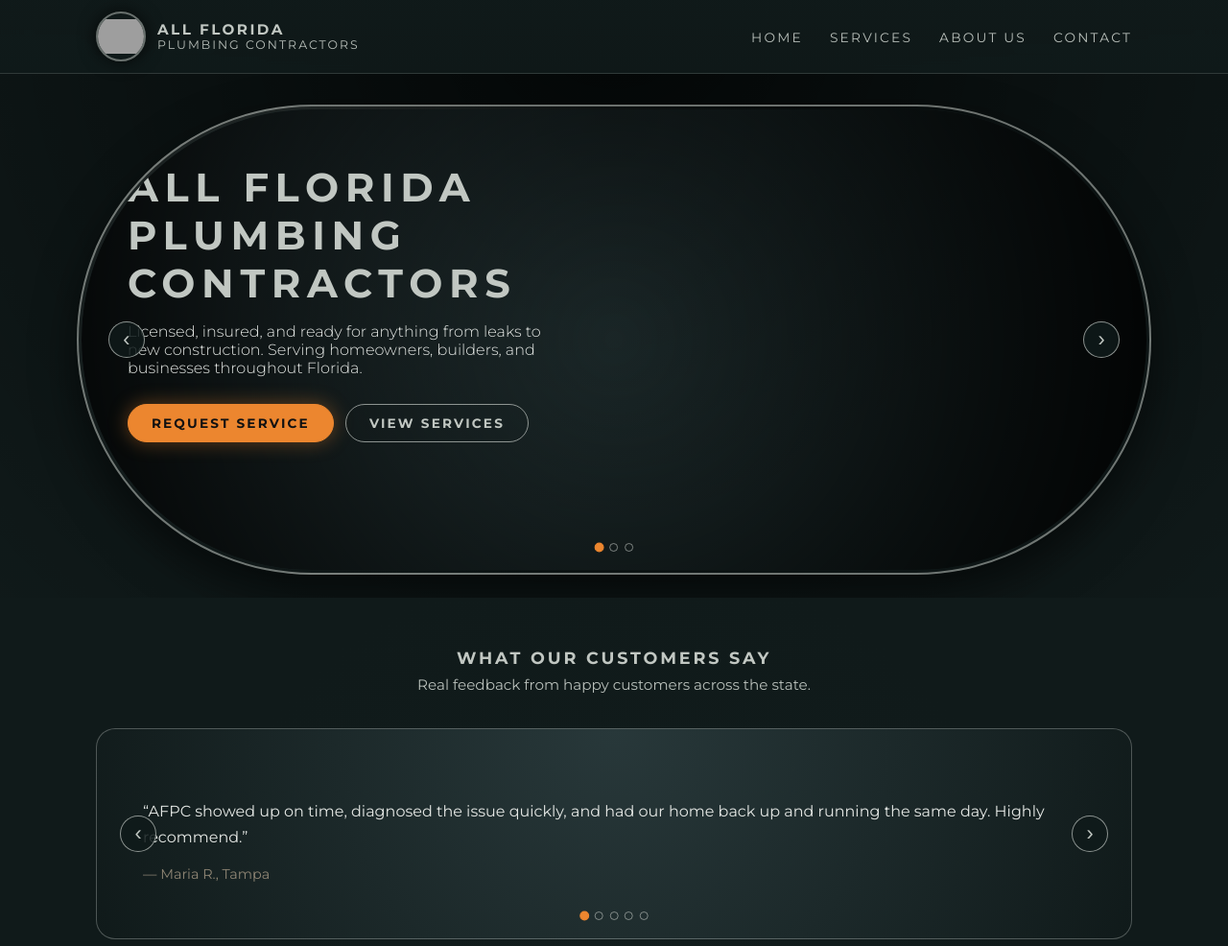
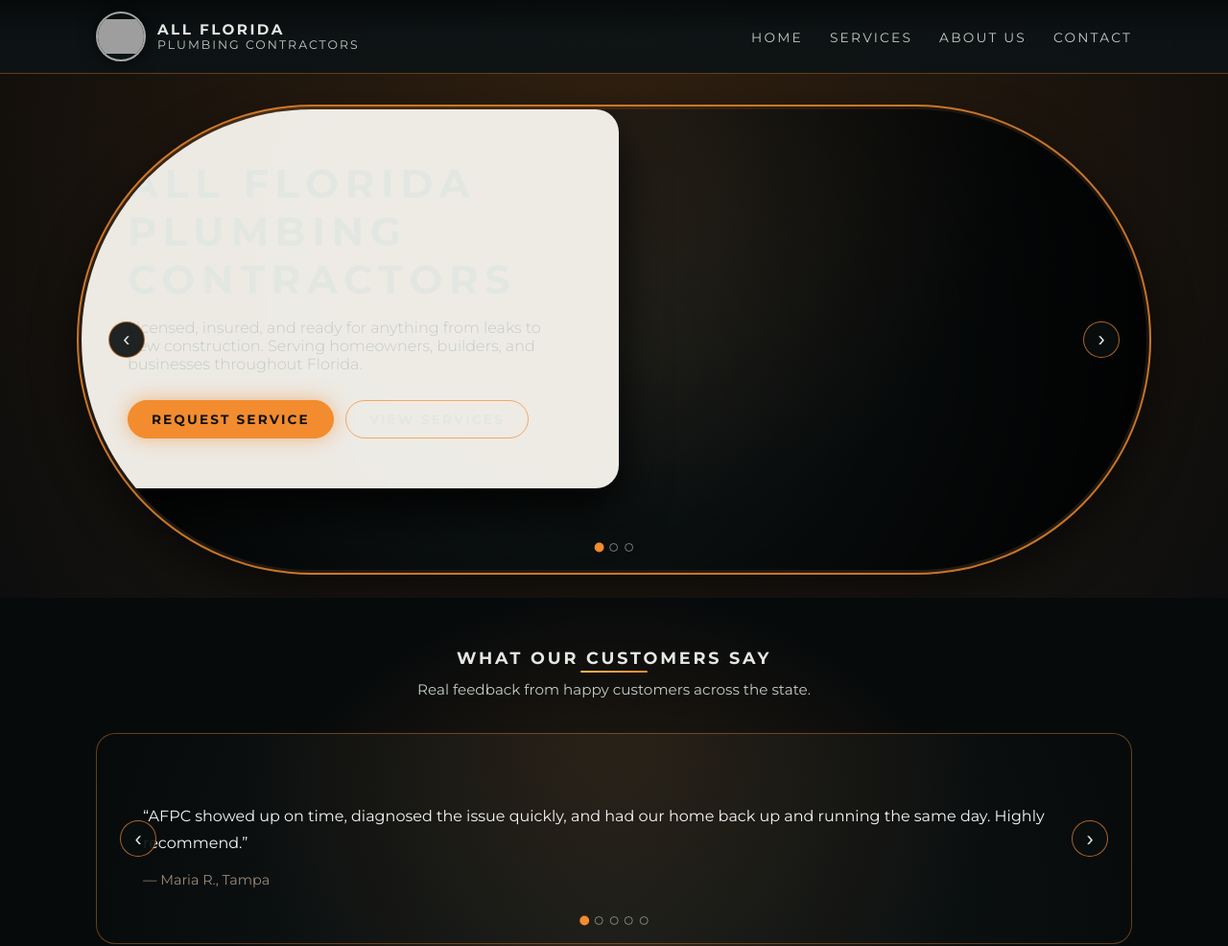
Before and after one commit to huntdb95-cloud/afpc, a plain HTML site: page index.html in a window 1280 px wide. Shown: the top 986 px of the page at 96% size. Drawn offline with Linux system fonts and the light colour scheme; grey boxes are pictures that could not be loaded.

Commit message:
Update styles.css

```diff
--- a/styles.css
+++ b/styles.css
@@ -1,16 +1,22 @@
 /* ===========================
-   COLOR SYSTEM (from your logo)
+   COLOR SYSTEM (logo-based)
    =========================== */
 :root {
-  --afpc-bg-dark: #101a1a;
-  --afpc-bg: #1c2d2d;
-  --afpc-bg-soft: #28383a;
-  --afpc-ring: #c1c7c2;
-  --afpc-muted: #8e8574;
-  --afpc-orange: #ec862f;
-  --afpc-text-main: #e4e7e4;
-  --afpc-text-soft: #b7beb9;
-  --afpc-border-subtle: #3e4f4f;
+  /* Core brand colors (sampled from your logo) */
+  --afpc-bg-dark: #070a0b;
+  --afpc-bg: #111819;
+  --afpc-bg-soft: #192324;
+
+  --afpc-ring: #e3e7e2;        /* light ring / key text */
+  --afpc-muted: #9b8a77;       /* warm muted text */
+
+  --afpc-orange: #f28c2f;      /* main orange accent */
+  --afpc-orange-soft: #ffb45b; /* lighter orange glow */
+
+  --afpc-text-main: #f4f6f4;
+  --afpc-text-soft: #c2cbc4;
+
+  --afpc-border-subtle: #364445;
 
   --afpc-radius-lg: 1.25rem;
   --afpc-radius-md: 0.75rem;
@@ -40,9 +46,8 @@ body {
   font-family: "Montserrat", system-ui, -apple-system, BlinkMacSystemFont, "Segoe UI",
     sans-serif;
   background:
-    radial-gradient(circle at top, rgba(0, 0, 0, 0.75), transparent 55%),
-    radial-gradient(circle at bottom, rgba(0, 0, 0, 0.75), transparent 55%),
-    var(--afpc-bg-dark);
+    radial-gradient(circle at top, rgba(242, 140, 47, 0.18), transparent 55%),
+    radial-gradient(circle at bottom, rgba(0, 0, 0, 0.9), #050708);
   color: var(--afpc-text-main);
   min-height: 100vh;
 }
@@ -84,11 +89,11 @@ main {
   z-index: 40;
   background: linear-gradient(
     to bottom,
-    rgba(16, 26, 26, 0.98),
-    rgba(16, 26, 26, 0.95),
-    rgba(16, 26, 26, 0.92)
+    rgba(7, 10, 11, 0.98),
+    rgba(13, 19, 21, 0.96),
+    rgba(13, 19, 21, 0.94)
   );
-  border-bottom: 1px solid rgba(193, 199, 194, 0.18);
+  border-bottom: 1px solid rgba(242, 140, 47, 0.4);
   backdrop-filter: blur(12px);
 }
 
@@ -111,7 +116,7 @@ main {
   width: 52px;
   object-fit: contain;
   border-radius: 50%;
-  border: 2px solid rgba(193, 199, 194, 0.5);
+  border: 2px solid rgba(227, 231, 226, 0.7);
   box-shadow: 0 0 18px rgba(0, 0, 0, 0.7);
 }
 
@@ -163,7 +168,7 @@ main {
   bottom: 0;
   width: 0%;
   height: 2px;
-  background: linear-gradient(90deg, var(--afpc-orange), var(--afpc-ring));
+  background: linear-gradient(90deg, var(--afpc-orange), var(--afpc-orange-soft));
   transition: width 0.25s ease;
 }
 
@@ -198,7 +203,7 @@ main {
 }
 
 /* ===========================
-   HERO
+   HERO & SLIDER
    =========================== */
 
 .hero {
@@ -207,9 +212,11 @@ main {
 
 .hero-inner {
   border-radius: 999px;
-  border: 2px solid rgba(193, 199, 194, 0.55);
+  border: 2px solid rgba(242, 140, 47, 0.8);
   padding: 0.18rem;
-  background: radial-gradient(circle at 20% 0, #c1c7c220, transparent 55%);
+  background:
+    radial-gradient(circle at 20% 0, rgba(242, 140, 47, 0.2), transparent 60%),
+    radial-gradient(circle at 80% 120%, rgba(242, 140, 47, 0.08), transparent 50%);
   box-shadow: var(--afpc-shadow-soft);
 }
 
@@ -219,7 +226,7 @@ main {
   position: relative;
   overflow: hidden;
   border-radius: 999px;
-  background: radial-gradient(circle at 10% 0, #28383a, #101a1a);
+  background: radial-gradient(circle at 10% 0, #192324, #070a0b);
 }
 
 .slider-track {
@@ -251,24 +258,38 @@ main {
   filter: saturate(1.1);
 }
 
-/* Gradient overlay matching your logo's vignette */
-
 .hero-overlay {
   position: absolute;
   inset: 0;
   background:
-    radial-gradient(circle at center, transparent 0, rgba(0, 0, 0, 0.5) 55%, rgba(0, 0, 0, 0.9)),
-    radial-gradient(circle at top, rgba(0, 0, 0, 0.25), transparent 60%);
+    radial-gradient(circle at center, transparent 0, rgba(0, 0, 0, 0.45) 55%, rgba(0, 0, 0, 0.9)),
+    radial-gradient(circle at top, rgba(242, 140, 47, 0.15), transparent 60%);
   z-index: 1;
 }
 
-/* Hero copy */
+/* Hero content */
 
 .hero-content {
   position: relative;
   z-index: 2;
-  padding: 3.5rem 3rem;
-  max-width: 540px;
+  padding: 3.25rem 3rem;
+  max-width: 560px;
+}
+
+/* Light hero card variant */
+.hero-content--light {
+  background: rgba(245, 242, 236, 0.97); /* warm off-white */
+  border-radius: 1.5rem;
+  box-shadow: 0 22px 50px rgba(0, 0, 0, 0.9);
+  color: #202426;
+}
+
+.hero-content--light h1 {
+  color: #222;
+}
+
+.hero-content--light p {
+  color: #444;
 }
 
 .hero-content h1 {
@@ -281,7 +302,7 @@ main {
 
 .hero-content p {
   margin: 0 0 1.75rem;
-  color: var(--afpc-text-main);
+  color: var(--afpc-text-soft);
   font-weight: 300;
   max-width: 36rem;
 }
@@ -302,8 +323,8 @@ main {
   width: 38px;
   height: 38px;
   border-radius: 999px;
-  border: 1px solid rgba(193, 199, 194, 0.7);
-  background: rgba(16, 26, 26, 0.85);
+  border: 1px solid rgba(242, 140, 47, 0.7);
+  background: rgba(9, 14, 14, 0.9);
   color: var(--afpc-ring);
   display: flex;
   align-items: center;
@@ -328,7 +349,7 @@ main {
   background: var(--afpc-orange);
   border-color: var(--afpc-orange);
   color: #121212;
-  box-shadow: 0 0 20px rgba(236, 134, 47, 0.45);
+  box-shadow: 0 0 20px rgba(242, 140, 47, 0.45);
   transform: translateY(-50%) scale(1.04);
 }
 
@@ -384,26 +405,27 @@ main {
 
 .btn-primary {
   background: var(--afpc-orange);
-  color: #111;
+  color: #121212;
   border-color: var(--afpc-orange);
-  box-shadow: 0 0 20px rgba(236, 134, 47, 0.4);
+  box-shadow: 0 0 20px rgba(242, 140, 47, 0.55);
 }
 
 .btn-primary:hover,
 .btn-primary:focus-visible {
   transform: translateY(-1px);
-  box-shadow: 0 0 26px rgba(236, 134, 47, 0.6);
+  box-shadow: 0 0 28px rgba(242, 140, 47, 0.8);
 }
 
 .btn-outline {
   background: transparent;
   color: var(--afpc-ring);
-  border-color: rgba(193, 199, 194, 0.7);
+  border-color: rgba(242, 140, 47, 0.7);
 }
 
 .btn-outline:hover,
 .btn-outline:focus-visible {
-  background: rgba(193, 199, 194, 0.12);
+  background: rgba(242, 140, 47, 0.14);
+  border-color: var(--afpc-orange);
 }
 
 .btn-full {
@@ -419,11 +441,12 @@ main {
 }
 
 .section:nth-of-type(odd) {
-  background: radial-gradient(circle at top, #28383a 0, #101a1a 60%);
+  background: radial-gradient(circle at top, #192324 0, #070a0b 60%);
 }
 
 .section:nth-of-type(even) {
-  background: radial-gradient(circle at bottom, #111c1c 0, #101a1a 60%);
+  background:
+    radial-gradient(circle at bottom, rgba(242, 140, 47, 0.16) 0, #070a0b 55%);
 }
 
 .section-header {
@@ -437,6 +460,21 @@ main {
   letter-spacing: 0.16em;
   font-size: 1.1rem;
   color: var(--afpc-ring);
+  position: relative;
+  display: inline-block;
+  padding-bottom: 0.35rem;
+}
+
+.section-header h2::after {
+  content: "";
+  position: absolute;
+  left: 50%;
+  transform: translateX(-50%);
+  bottom: 0;
+  width: 70px;
+  height: 2px;
+  border-radius: 999px;
+  background: linear-gradient(90deg, var(--afpc-orange-soft), var(--afpc-orange));
 }
 
 .section-header p {
@@ -451,8 +489,10 @@ main {
 
 .section-reviews .slider {
   border-radius: var(--afpc-radius-lg);
-  border: 1px solid rgba(193, 199, 194, 0.35);
-  background: radial-gradient(circle at top, #28383a, #101a1a);
+  border: 1px solid rgba(242, 140, 47, 0.4);
+  background:
+    radial-gradient(circle at top, rgba(242, 140, 47, 0.12), transparent 70%),
+    radial-gradient(circle at bottom, #111819, #070a0b);
   padding: 3rem 3rem 2.75rem;
   min-height: 220px;
 }
@@ -493,11 +533,24 @@ main {
 }
 
 .card {
-  background: linear-gradient(145deg, #1b2728, #111818);
+  position: relative;
+  background: linear-gradient(145deg, #172021, #0c1112);
   border-radius: var(--afpc-radius-md);
   padding: 1.25rem 1.1rem;
-  border: 1px solid rgba(193, 199, 194, 0.25);
+  border: 1px solid rgba(227, 231, 226, 0.22);
   box-shadow: 0 10px 24px rgba(0, 0, 0, 0.65);
+  overflow: hidden;
+}
+
+.card::before {
+  content: "";
+  position: absolute;
+  top: 0;
+  left: 0;
+  right: 0;
+  height: 3px;
+  background: linear-gradient(90deg, var(--afpc-orange-soft), var(--afpc-orange));
+  opacity: 0.9;
 }
 
 .card h3 {
@@ -512,6 +565,13 @@ main {
   margin: 0;
   font-size: 0.9rem;
   color: var(--afpc-text-soft);
+}
+
+.card:hover {
+  border-color: rgba(242, 140, 47, 0.75);
+  box-shadow: 0 18px 35px rgba(0, 0, 0, 0.85);
+  transform: translateY(-2px);
+  transition: transform 0.18s ease, box-shadow 0.18s ease, border-color 0.18s ease;
 }
 
 /* ===========================
@@ -550,10 +610,10 @@ main {
 }
 
 .about-highlight {
-  background: radial-gradient(circle at top, #28383a, #121818);
+  background: radial-gradient(circle at top, #28383a, #111818);
   border-radius: var(--afpc-radius-md);
   padding: 1.5rem 1.3rem;
-  border: 1px solid rgba(193, 199, 194, 0.35);
+  border: 1px solid rgba(242, 140, 47, 0.5);
   box-shadow: 0 10px 26px rgba(0, 0, 0, 0.7);
 }
 
@@ -623,10 +683,12 @@ main {
 }
 
 .contact-form-card {
-  background: radial-gradient(circle at top, #28383a, #111818);
+  background:
+    radial-gradient(circle at top, rgba(242, 140, 47, 0.16), transparent 70%),
+    radial-gradient(circle at bottom, #111819, #070a0b);
   border-radius: var(--afpc-radius-lg);
   padding: 1.75rem 1.6rem;
-  border: 1px solid rgba(193, 199, 194, 0.35);
+  border: 1px solid rgba(242, 140, 47, 0.45);
   box-shadow: 0 10px 28px rgba(0, 0, 0, 0.8);
 }
 
@@ -668,7 +730,7 @@ select,
 textarea {
   border-radius: 999px;
   border: 1px solid var(--afpc-border-subtle);
-  background: rgba(10, 15, 15, 0.95);
+  background: rgba(10, 14, 14, 0.96);
   color: var(--afpc-text-main);
   padding: 0.65rem 0.8rem;
   font-size: 0.9rem;
@@ -692,7 +754,7 @@ input:focus-visible,
 select:focus-visible,
 textarea:focus-visible {
   border-color: var(--afpc-orange);
-  box-shadow: 0 0 0 1px rgba(236, 134, 47, 0.3);
+  box-shadow: 0 0 0 1px rgba(242, 140, 47, 0.4);
   background: rgba(10, 15, 15, 0.98);
 }
 
@@ -707,8 +769,8 @@ textarea:focus-visible {
    =========================== */
 
 .site-footer {
-  border-top: 1px solid rgba(193, 199, 194, 0.2);
-  background: rgba(10, 15, 15, 0.98);
+  border-top: 1px solid rgba(242, 140, 47, 0.5);
+  background: rgba(6, 9, 10, 0.98);
   padding: 1.1rem 0 1.5rem;
 }
 
@@ -731,9 +793,11 @@ textarea:focus-visible {
   .hero-inner {
     border-radius: var(--afpc-radius-lg);
   }
+
   .slider-hero {
     min-height: 70vh;
   }
+
   .hero-content {
     padding: 2.75rem 1.8rem 3.2rem;
   }
@@ -756,7 +820,6 @@ textarea:focus-visible {
   }
 }
 
-/* Mobile nav */
 @media (max-width: 768px) {
   .header-inner {
     padding-inline: 0.75rem;
@@ -777,8 +840,8 @@ textarea:focus-visible {
     left: 0;
     right: 0;
     padding: 0.6rem 0.75rem 0.9rem;
-    background: rgba(10, 15, 15, 0.98);
-    border-bottom: 1px solid rgba(193, 199, 194, 0.18);
+    background: rgba(7, 10, 11, 0.98);
+    border-bottom: 1px solid rgba(242, 140, 47, 0.4);
     transform-origin: top;
     transform: scaleY(0);
     opacity: 0;
@@ -804,9 +867,11 @@ textarea:focus-visible {
   .nav-toggle.is-open span:nth-child(1) {
     transform: translateY(6px) rotate(45deg);
   }
+
   .nav-toggle.is-open span:nth-child(2) {
     opacity: 0;
   }
+
   .nav-toggle.is-open span:nth-child(3) {
     transform: translateY(-6px) rotate(-45deg);
   }
@@ -814,6 +879,7 @@ textarea:focus-visible {
   .slider-control--prev {
     left: 0.7rem;
   }
+
   .slider-control--next {
     right: 0.7rem;
   }
@@ -821,6 +887,7 @@ textarea:focus-visible {
   .section-reviews .slider-control--prev {
     left: 0.5rem;
   }
+
   .section-reviews .slider-control--next {
     right: 0.5rem;
   }
@@ -829,6 +896,10 @@ textarea:focus-visible {
 @media (max-width: 640px) {
   .section-services .cards-grid {
     grid-template-columns: minmax(0, 1fr);
+  }
+
+  .hero-content {
+    padding: 2.3rem 1.5rem 2.6rem;
   }
 
   .hero-content h1 {
```
